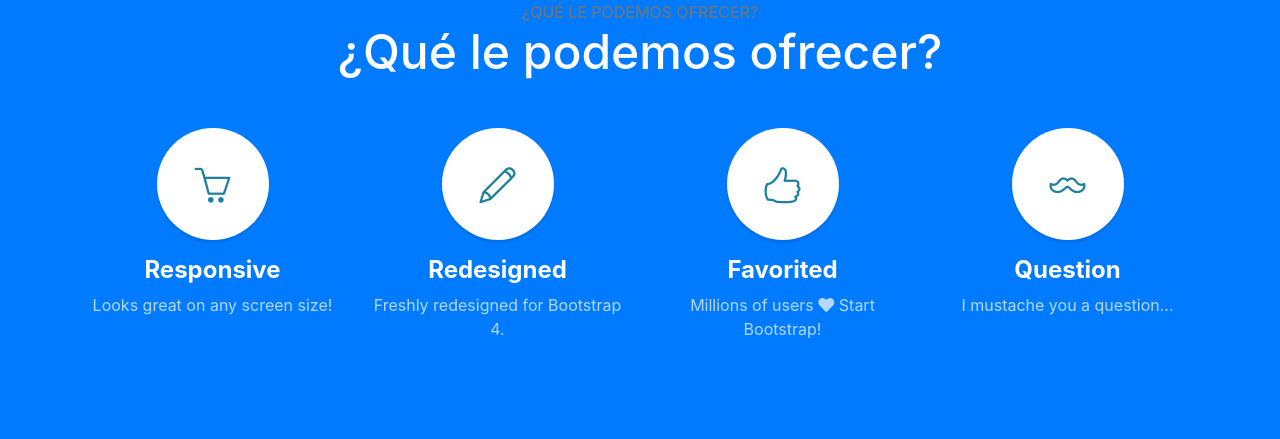
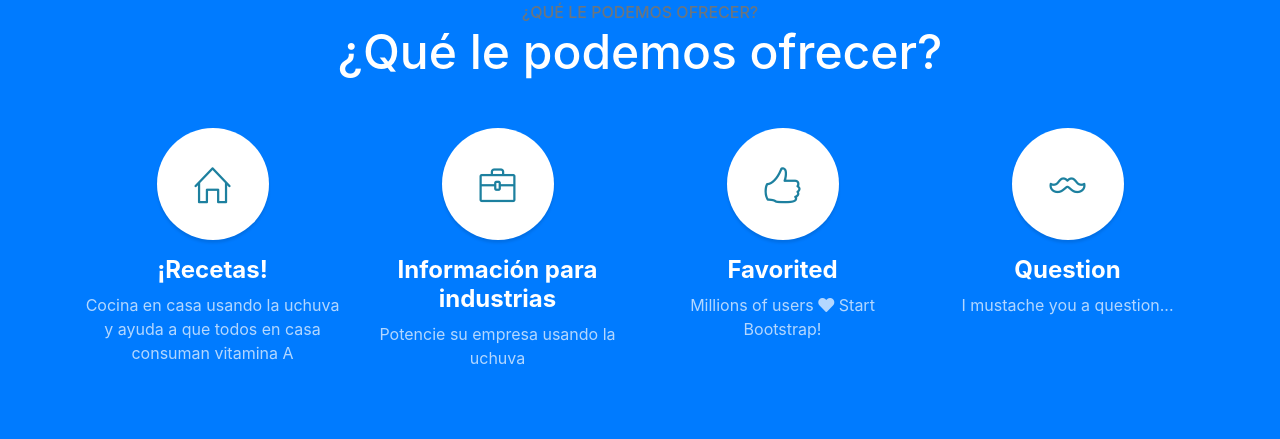
Before and after one commit to caaalvarezlo/uchuva, a website with bundled scripts: page index.html in a window 1280 px wide. Shown: the part 1379-1818 px from the top of the page. Built offline with nearby package versions, Linux system fonts and the light colour scheme.

Commit message:
Update index.html

```diff
--- a/index.html
+++ b/index.html
@@ -91,21 +91,21 @@ Si quieres conocer más sobre la uchuva, aquí encontrarás información importa
       <div class="row">
         <div class="col-lg-3 col-md-6 mb-5 mb-lg-0">
           <span class="service-icon rounded-circle mx-auto mb-3">
-            <i class="icon-basket"></i>
+            <i class="icon-home"></i>
           </span>
           <h4>
-            <strong>Responsive</strong>
+            <strong>¡Recetas!</strong>
           </h4>
-          <p class="text-faded mb-0">Looks great on any screen size!</p>
+          <p class="text-faded mb-0">Cocina en casa usando la uchuva y ayuda a que todos en casa consuman vitamina A</p>
         </div>
         <div class="col-lg-3 col-md-6 mb-5 mb-lg-0">
           <span class="service-icon rounded-circle mx-auto mb-3">
-            <i class="icon-pencil"></i>
+            <i class="icon-briefcase"></i>
           </span>
           <h4>
-            <strong>Redesigned</strong>
+            <strong>Información para industrias</strong>
           </h4>
-          <p class="text-faded mb-0">Freshly redesigned for Bootstrap 4.</p>
+          <p class="text-faded mb-0">Potencie su empresa usando la uchuva</p>
         </div>
         <div class="col-lg-3 col-md-6 mb-5 mb-md-0">
           <span class="service-icon rounded-circle mx-auto mb-3">
```
